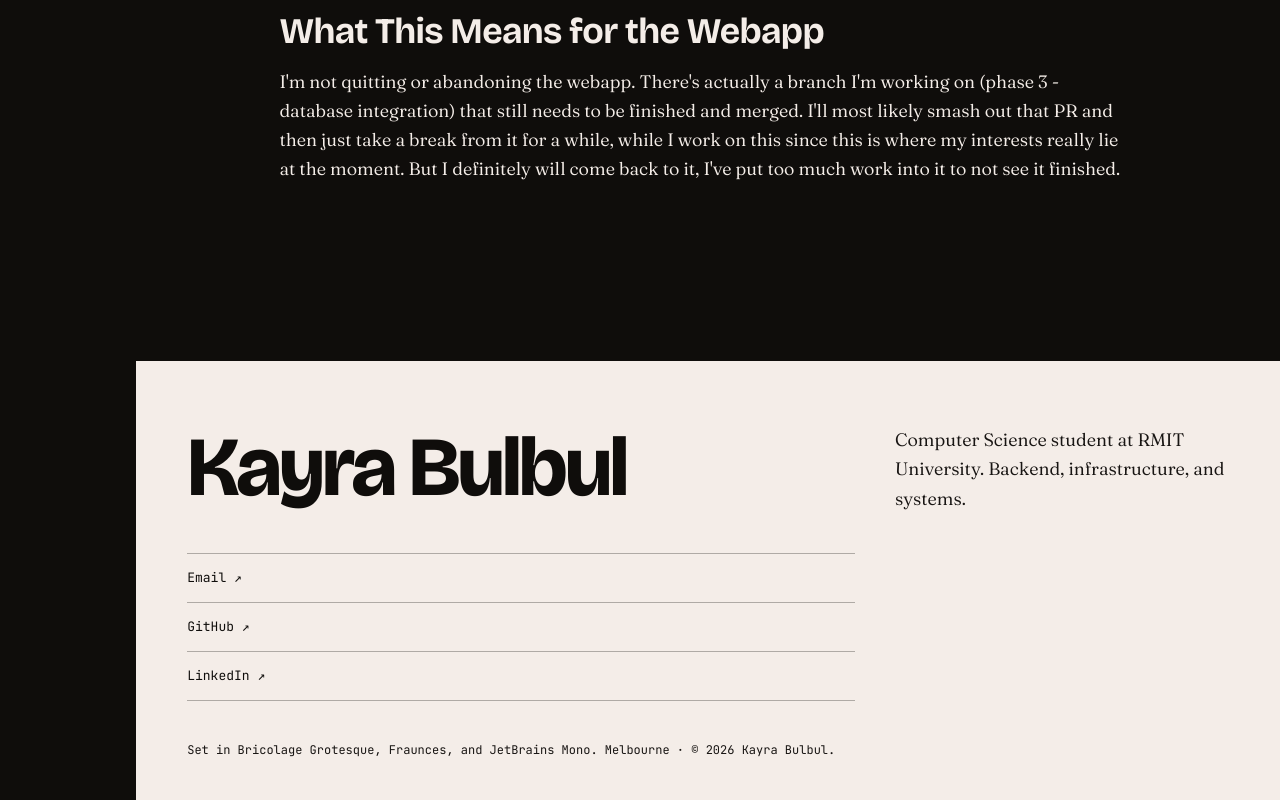
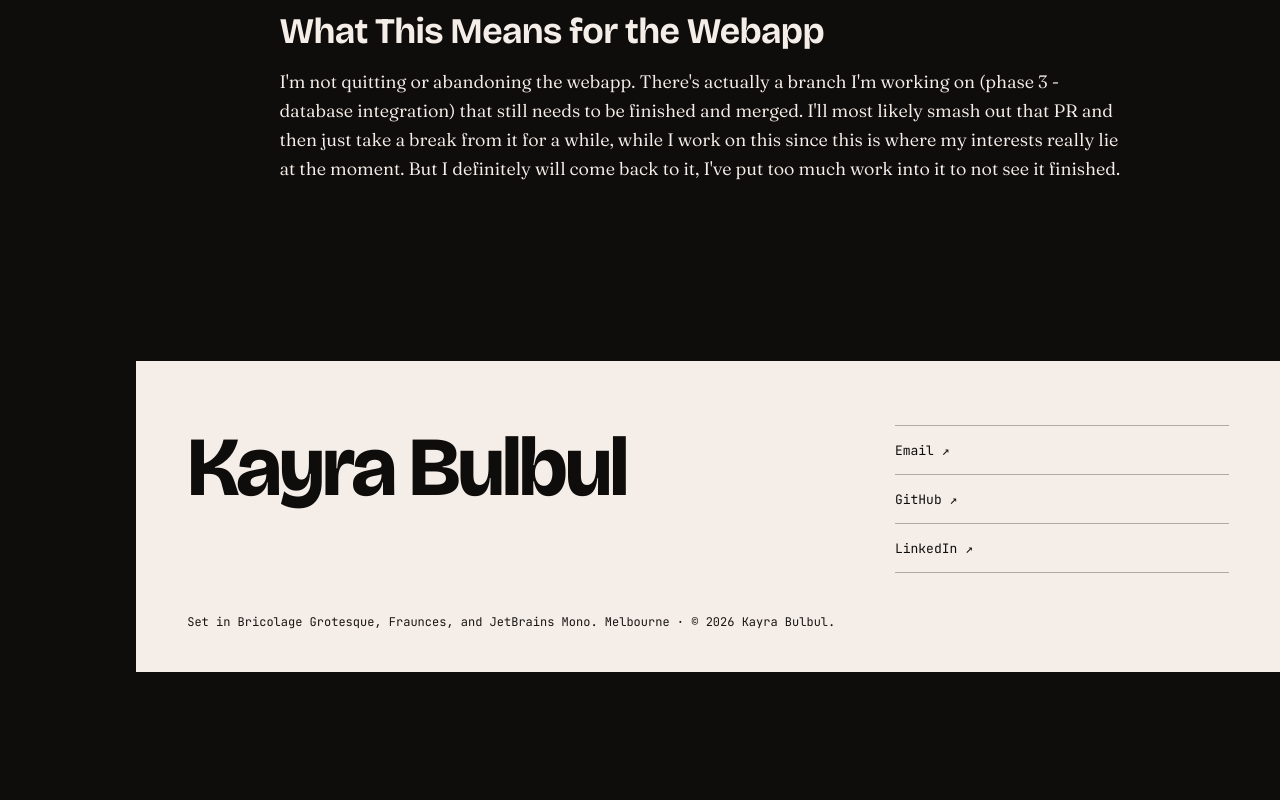
Before and after one commit to KayraBulbul/portfolio-website, a React (Vite) app: page /devlog/ai-debugger in a window 1280 px wide. Shown: the part 1565-2365 px from the top of the page. After the commit the page ends 2237 px from the top, so only its background shows below. Built offline with nearby package versions, Linux system fonts and the light colour scheme.

Commit message:
Remove section descriptors

```diff
--- a/src/components/Footer.tsx
+++ b/src/components/Footer.tsx
@@ -12,10 +12,6 @@ export default function Footer() {
     <footer className="site-footer">
       <div className="folio-container footer-grid">
         <p className="footer-wordmark">Kayra Bulbul</p>
-        <p className="footer-tagline">
-          Computer Science student at RMIT University. Backend, infrastructure, and
-          systems.
-        </p>
         <ul className="footer-links" aria-label="Social links">
           {socials.map((social) => (
             <li key={social.label}>
--- a/src/index.css
+++ b/src/index.css
@@ -453,7 +453,6 @@
   color: var(--color-paper);
 }
 
-.folio-section--proof .section-head > p,
 .folio-section--proof .about-copy,
 .folio-section--proof .credential-ledger dd,
 .folio-section--proof .skills-ledger dd {
@@ -488,12 +487,6 @@
   overflow-wrap: anywhere;
 }
 
-.section-head > p,
-.section-head--compact > p {
-  max-width: 45ch;
-  color: var(--color-muted);
-}
-
 .section-head--ruled {
   border-block-end: var(--rule-fine) solid currentColor;
   padding-block-end: var(--space-lg);
@@ -1132,12 +1125,6 @@
   overflow-wrap: anywhere;
 }
 
-.footer-tagline {
-  max-width: 45ch;
-  color: var(--color-paper-2);
-  font-size: var(--text-md);
-}
-
 .footer-links {
   border-block-start: var(--rule-hair) solid var(--color-neutral);
 }
@@ -1300,7 +1287,6 @@
     grid-template-columns: minmax(0, 1fr) minmax(16rem, 0.5fr);
   }
 
-  .footer-tagline,
   .footer-links {
     align-self: end;
   }
--- a/src/sections/About.tsx
+++ b/src/sections/About.tsx
@@ -4,7 +4,6 @@ export default function About() {
       <div className="folio-container">
         <header className="section-head section-head--compact">
           <h2>A bit about me</h2>
-          <p>Profile, education, and current engineering focus.</p>
         </header>
 
         <div className="about-layout">
--- a/src/sections/Skills.tsx
+++ b/src/sections/Skills.tsx
@@ -35,7 +35,6 @@ export default function Skills() {
       <div className="folio-container">
         <header className="section-head section-head--compact">
           <h2>What I work with</h2>
-          <p>A technical index, grouped by the work each tool supports.</p>
         </header>
 
         <dl className="skills-ledger">
```
